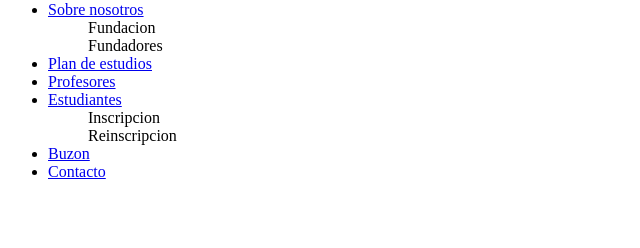
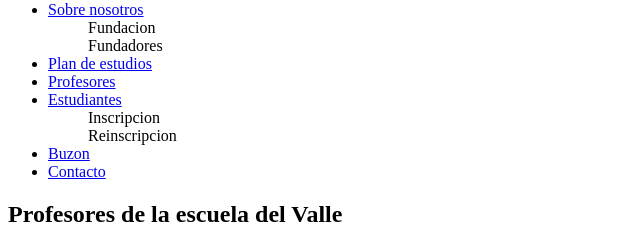
Before and after one commit to Ang-vl/ProyectoFinalFRontend, a plain HTML site: page profesores.html in a window 1280 px wide. Shown: the part 603-851 px from the top of the page, without its empty margins (0-640 px from the left). Before the commit the page ends 800 px from the top, so only its background shows below. Drawn offline with Linux system fonts and the light colour scheme.

Commit message:
Primer commit

```diff
--- a/profesores.html
+++ b/profesores.html
@@ -26,5 +26,8 @@
             <li><a href="Contacto.html">Contacto</a></li>
         </ul>
     </nav>
+    <Section>
+        <h2>Profesores de la escuela del Valle</h2>
+    </Section>
 </body>
 </html>
```
